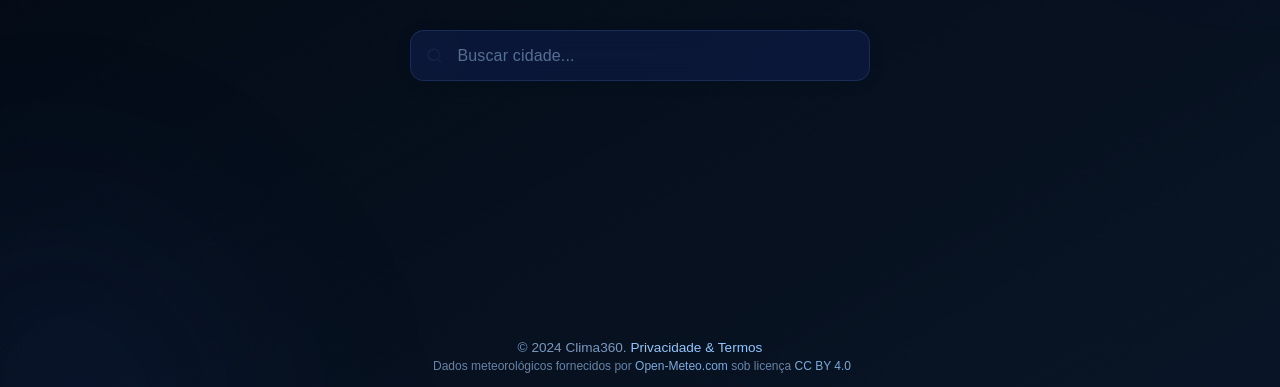
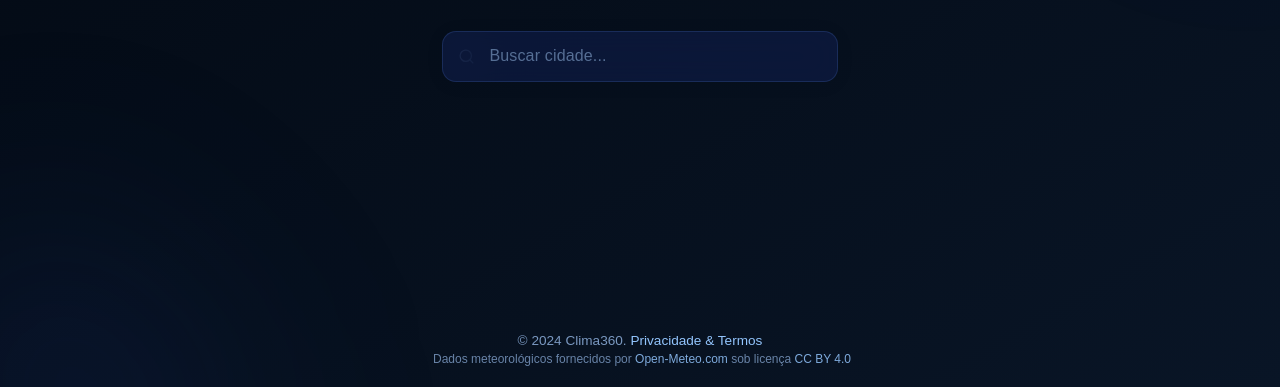
Before and after one commit to alcantarapaula/projeto_clima_generation, a website: page index.html in a window 1280 px wide. Shown: the part 413-800 px from the top of the page. Drawn offline with Linux system fonts and the light colour scheme; some icons are missing.

Commit message:
🐛 FIX: Rodapé

```diff
--- a/assets/css/style.css
+++ b/assets/css/style.css
@@ -242,18 +242,31 @@ body.lightning-flash {
 /* ════════════════════════════════════════════════
    SEARCH SCREEN
    ════════════════════════════════════════════════ */
+
+/* Flex-column com scroll: search-wrap ocupa o espaço central,
+   footer fica estaticamente no final — sem sobreposição */
+#searchScreen {
+  flex-direction: column;
+  justify-content: flex-start;
+  align-items: stretch;
+  overflow-y: auto;
+  padding: 0;
+  scrollbar-width: none;
+}
+#searchScreen::-webkit-scrollbar { display: none; }
+
 .search-wrap {
+  flex: 1;                   /* ocupa todo o espaço disponível */
   width: 100%;
   max-width: 460px;
+  align-self: center;        /* centraliza horizontalmente */
   display: flex;
   flex-direction: column;
   align-items: center;
+  justify-content: center;   /* centraliza conteúdo verticalmente */
   gap: 2.75rem;
-}
-
-/* Garante que a caixa de busca e sugestões não fiquem atrás do footer fixo */
-#searchScreen {
-  padding-bottom: 5rem;
+  padding: 2rem 2rem 0;      /* espaço em cima, sem padding em baixo */
+  min-height: 0;             /* permite flex shrink corretamente */
 }
 
 
@@ -450,7 +463,7 @@ body.lightning-flash {
 #weatherScreen {
   display: block;
   overflow-y: auto;
-  padding: 2rem 1rem 5rem;
+  padding: 2rem 1rem 0;
   scrollbar-width: none;
 }
 #weatherScreen::-webkit-scrollbar { display: none; }
@@ -810,23 +823,22 @@ body.lightning-flash {
 html[data-mode="day"]   { --fc-max-color: #c2410c; --fc-min-color: #1d6faa; }
 html[data-mode="night"] { --fc-max-color: #fb923c; --fc-min-color: #60a5fa; }
 
-/* Footer fixo — sempre visível em ambas as telas */
+/* Footer estático — dentro do fluxo de cada tela.
+   Aparece apenas ao rolar até o final. Nunca sobrepõe conteúdo.
+   Não se move com o teclado do celular. */
 .app-footer {
-  position: fixed;
-  bottom: 0;
-  left: 0;
-  right: 0;
+  width: 100%;
   text-align: center;
-  padding: 0.6rem 1rem 0.8rem;
+  padding: 1.5rem 1rem 1.25rem;
   font-size: 0.85rem;
   color: var(--text-secondary);
-  /* z-index menor que as sugestões (200) para não bloquear cliques no mobile */
-  z-index: 10;
   display: flex;
   flex-direction: column;
+  align-items: center;
   gap: 0.25rem;
   pointer-events: none;
   transition: color 0.8s;
+  /* sem position: fixed — está no fluxo normal do scroll */
 }
 
 .app-footer a {
--- a/assets/js/api.js
+++ b/assets/js/api.js
@@ -793,9 +793,10 @@ if (typeof document !== 'undefined') {
 }
 
 // ── Modal de Privacidade ─────────────────────────
-const privacyBtn   = document.getElementById('privacyBtn');
-const privacyModal = document.getElementById('privacyModal');
-const closePrivacy = document.getElementById('closePrivacy');
+const privacyBtn        = document.getElementById('privacyBtn');
+const privacyBtnWeather = document.getElementById('privacyBtnWeather');
+const privacyModal      = document.getElementById('privacyModal');
+const closePrivacy      = document.getElementById('closePrivacy');
 
 const openPrivacyModal = (e) => {
   e.preventDefault();
@@ -803,6 +804,7 @@ const openPrivacyModal = (e) => {
 };
 
 privacyBtn?.addEventListener('click', openPrivacyModal);
+privacyBtnWeather?.addEventListener('click', openPrivacyModal);
 
 closePrivacy?.addEventListener('click', () => {
   privacyModal?.classList.add('hidden');
--- a/index.html
+++ b/index.html
@@ -38,12 +38,6 @@
   <link rel="preconnect" href="https://fonts.gstatic.com" crossorigin />
   <link href="https://fonts.googleapis.com/css2?family=Bodoni+Moda:ital,opsz,wght@0,6..96,300;0,6..96,400;0,6..96,500;1,6..96,300;1,6..96,400&family=Outfit:wght@300;400;500;600&display=swap" rel="stylesheet" />
 
-  <!-- Weather Icons
-       NOTA SRI: O hash integrity foi removido pois foi calculado incorretamente.
-       Para reativá-lo em produção, obtenha o hash correto em:
-       https://cdnjs.com/libraries/weather-icons/2.0.10
-       e adicione: integrity="sha384-<hash>" crossorigin="anonymous"
-  -->
   <link rel="stylesheet"
         href="https://cdnjs.cloudflare.com/ajax/libs/weather-icons/2.0.10/css/weather-icons.min.css"
         crossorigin="anonymous" />
@@ -106,11 +100,19 @@
 
       </div>
 
+      <!-- Footer estático — no fluxo do scroll, nunca sobrepõe conteúdo -->
+      <footer class="app-footer" id="searchFooter">
+        <p>&copy; 2024 Clima360. <a href="#" id="privacyBtn">Privacidade & Termos</a></p>
+        <p class="footer-attribution">
+          <i class="wi wi-thermometer" aria-hidden="true"></i>
+          Dados meteorológicos fornecidos por
+          <a href="https://open-meteo.com" target="_blank" rel="noopener noreferrer">Open-Meteo.com</a>
+          sob licença
+          <a href="https://creativecommons.org/licenses/by/4.0/" target="_blank" rel="noopener noreferrer">CC BY 4.0</a>
+        </p>
+      </footer>
+
     </section>
-
-    <!-- ══════════════════════════════
-         WEATHER SCREEN
-    ══════════════════════════════ -->
     <section class="screen hidden" id="weatherScreen">
       <div class="weather-wrap">
 
@@ -174,22 +176,22 @@
 
         </div><!-- /.weather-card -->
 
+        <!-- Footer estático — aparece ao rolar até o final, nunca sobrepõe o card -->
+        <footer class="app-footer" id="weatherFooter">
+          <p>&copy; 2024 Clima360. <a href="#" id="privacyBtnWeather">Privacidade & Termos</a></p>
+          <p class="footer-attribution">
+            <i class="wi wi-thermometer" aria-hidden="true"></i>
+            Dados meteorológicos fornecidos por
+            <a href="https://open-meteo.com" target="_blank" rel="noopener noreferrer">Open-Meteo.com</a>
+            sob licença
+            <a href="https://creativecommons.org/licenses/by/4.0/" target="_blank" rel="noopener noreferrer">CC BY 4.0</a>
+          </p>
+        </footer>
+
       </div>
     </section>
 
   </div><!-- /.app -->
-
-  <!-- Footer fixo — sempre visível em ambas as telas -->
-  <footer class="app-footer">
-    <p>&copy; 2024 Clima360. <a href="#" id="privacyBtn">Privacidade & Termos</a></p>
-    <p class="footer-attribution">
-      <i class="wi wi-thermometer" aria-hidden="true"></i>
-      Dados meteorológicos fornecidos por
-      <a href="https://open-meteo.com" target="_blank" rel="noopener noreferrer">Open-Meteo.com</a>
-      sob licença
-      <a href="https://creativecommons.org/licenses/by/4.0/" target="_blank" rel="noopener noreferrer">CC BY 4.0</a>
-    </p>
-  </footer>
 
   <div id="privacyModal" class="modal-overlay hidden">
     <div class="modal-content">
```
